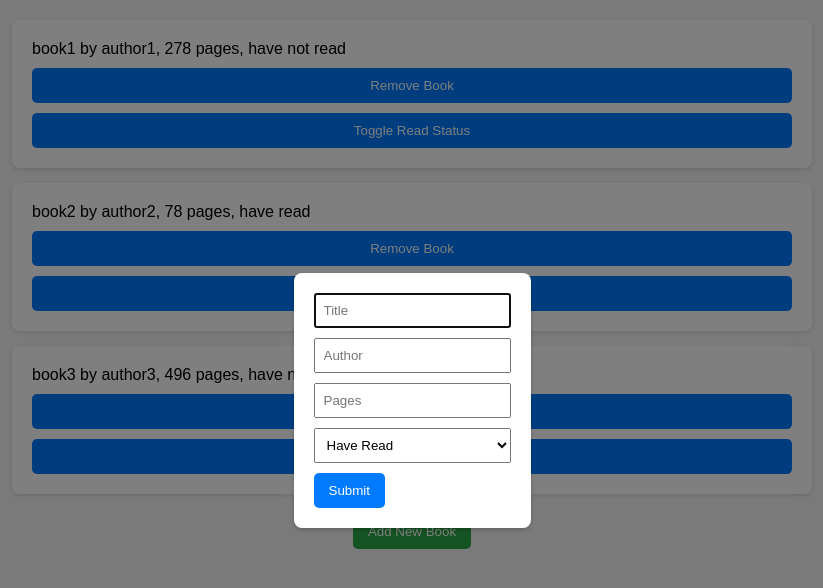
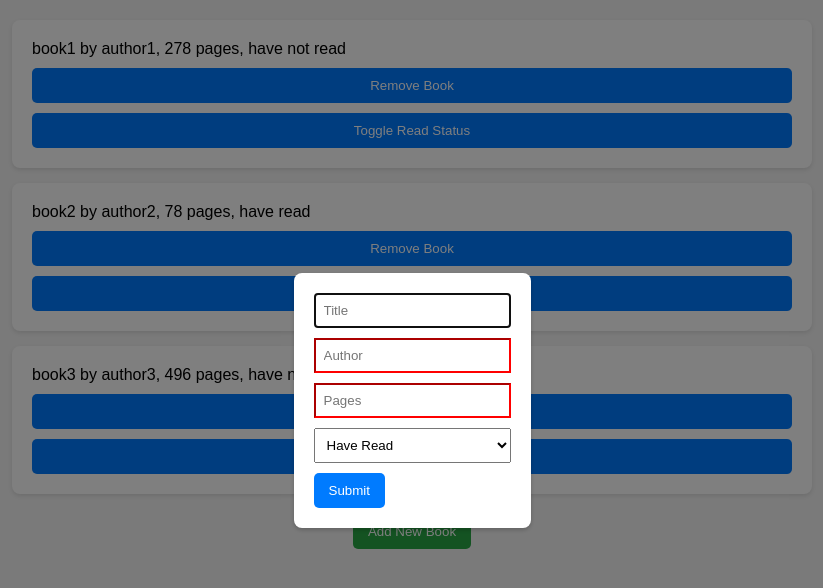
Before and after one commit to freej2/library, a plain HTML site: page index.html in a window 1280 px wide. Both pictures are taken after a click on the button "Add New Book". Shown: the whole page, without its empty margins (228-1051 px from the left). Drawn offline with Linux system fonts and the light colour scheme.

Commit message:
form validation

```diff
--- a/styles.css
+++ b/styles.css
@@ -72,3 +72,8 @@ button:hover {
 #addBookButton:hover {
     background-color: #218838;
 }
+
+input:invalid {
+    border-color: red;
+    border-width: 2px
+}
```
